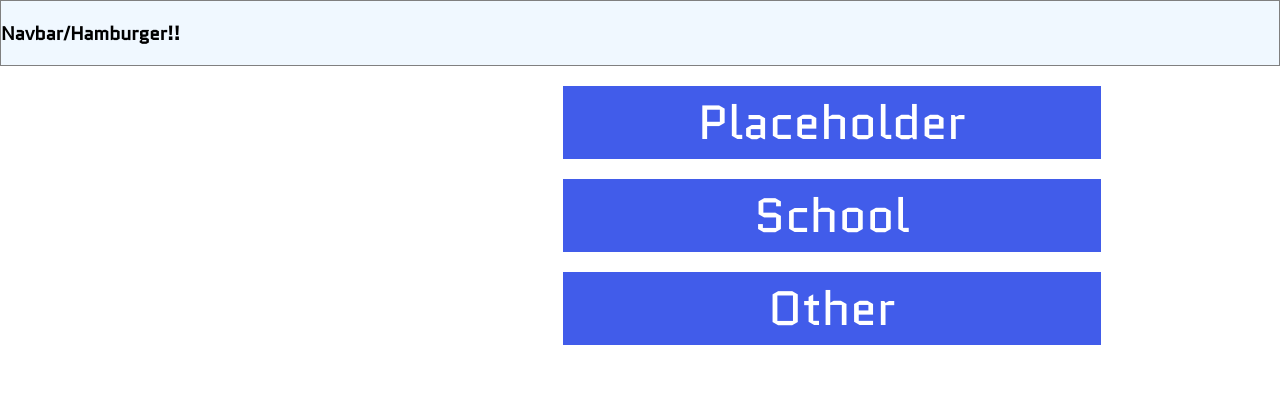
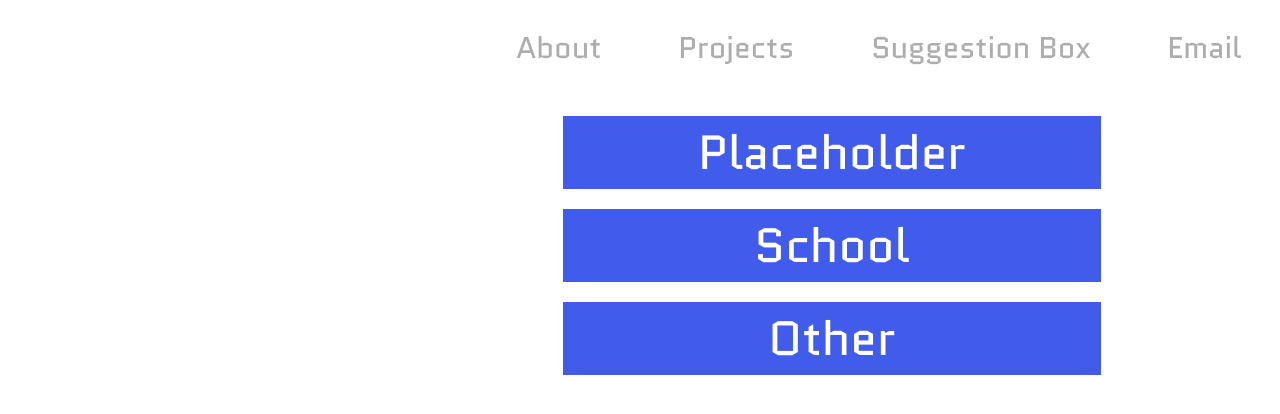
Before and after one commit to ShiLGit/personalwebsite, a React (Create React App) app in the folder frontend/: page / in a window 1280 px wide. Shown: the top 414 px of the page. Built offline with nearby package versions, Linux system fonts and the light colour scheme.

Commit message:
css animations for navbar hovering

```diff
--- a/frontend/src/components/Accordion/Accordion.js
+++ b/frontend/src/components/Accordion/Accordion.js
@@ -1,12 +1,17 @@
 import React from 'react';
 import classes from './Accordion.module.css';
-import {Transition} from 'react-transition-group';
 
 import ProjUnit from './AccordionUnit/AccordionUnit';
 
 const Accordion = (props)=>{
-    const accordionBody=(
-        <div className={classes.Body} >
+
+
+    return(
+        <React.Fragment>
+        <div className={classes.BarClick} onClick={props.clickHandler}>
+            {props.displayName}
+        </div>
+        <div className={classes.Body} style={{display: props.active?'block':'none'}}>
             <div className={classes.TechStack}>
                 {props.desc}
             </div>
@@ -14,21 +19,6 @@ const Accordion = (props)=>{
             <ProjUnit desc="SVG Database"/>
             <ProjUnit desc="Chrome Extension"/>
         </div>
-    );
-
-    return(
-        <React.Fragment>
-        <div className={classes.BarClick} onClick={props.clickHandler}>
-            {props.displayName}
-        </div>
-        <Transition in={props.active} unmountOnExit mountOnEnter timeout={1000000500}>
-        {(animState)=>{
-            switch(animState){
-                case 'entered':
-                    return(accordionBody);
-            }
-        }}
-        </Transition>
         </React.Fragment>
     );
 }
--- a/frontend/src/components/Accordion/Accordion.module.css
+++ b/frontend/src/components/Accordion/Accordion.module.css
@@ -47,7 +47,6 @@
 @keyframes slideIn{
     0%{
         opacity: 0;
-        height: 0px;
     }
     50%{
         opacity: 0.3;
@@ -55,7 +54,6 @@
     }
     100%{
         opacity: 1;
-        min-height: 200px;
-        max-height: max(250px, 15vw);
+
     }
 }
--- /dev/null
+++ b/frontend/src/components/Navbar/Navbar.js
@@ -0,0 +1,15 @@
+import React from 'react';
+import styles from './Navbar.module.css';
+
+const Navbar = ()=>{
+    return(
+        <div className={styles.Navbar}>
+        <h3>About</h3>
+        <h3>Projects</h3>
+        <h3>Suggestion Box</h3>
+        <h3>Email</h3>
+        </div>
+    )
+}
+
+export default Navbar;
--- /dev/null
+++ b/frontend/src/components/Navbar/Navbar.module.css
@@ -0,0 +1,34 @@
+.Navbar h3{
+    font-size: min(30px);
+    display: inline-block;
+    color: #ADADAD;
+    margin: 2vw 3vw;
+    font-weight: lighter;
+
+    cursor: pointer;
+
+    transition: 0.3s ease-out;
+
+
+}
+.Navbar h3:after{
+    background: none repeat scroll 0 0 transparent;
+    bottom: 0;
+    content: "";
+    display: block;
+    height: 2px;
+    background: #919191;
+    transition: width 0.3s ease 0s, left 0.3s ease 0s;
+    width: 0;
+}
+.Navbar h3:hover:after{
+    width: 100%;
+    left: 0;
+}
+.Navbar h3:hover{
+    color: #919191;
+}
+.Navbar{
+    float: right;
+
+}
--- a/frontend/src/containers/Layout/Layout.js
+++ b/frontend/src/containers/Layout/Layout.js
@@ -1,12 +1,17 @@
 import React, {Component} from 'react';
 import classes from './Layout.module.css';
 import Accordions from '../Accordions/Accordions';
+import Navbar from '../../components/Navbar/Navbar';
 class Layout extends Component{
+    state = {
+        active: '/'
+    };
+
     render(){
         return(
             <React.Fragment>
-                <div className={classes.Navbar}>
-                    <h3>Navbar/Hamburger!!</h3>
+                <div>
+                    <Navbar/>
                 </div>
                 <div className={classes.Body}>
                     <div className={classes.Accordions}>
```
